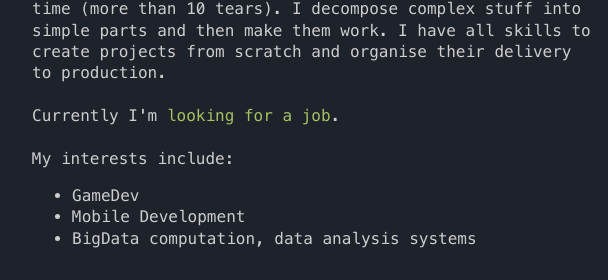
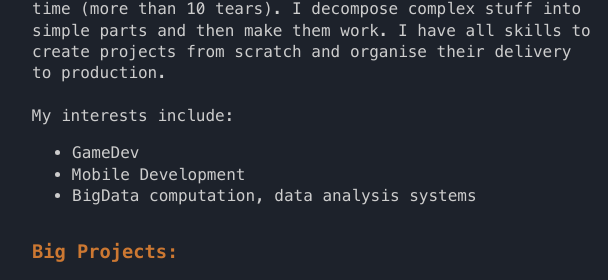
Before and after one commit to baitcode/baitcode.github.io, a website: page index.html in a window 1280 px wide. Shown: the part 380-660 px from the top of the page, 147-755 px from the left. Drawn offline with Linux system fonts and the light colour scheme.

Commit message:
* not looking for a job now

```diff
--- a/index.html
+++ b/index.html
@@ -45,7 +45,6 @@
             parts and then make them work. I have all skills to create projects from
             scratch and organise their delivery to production.<br />
             <br />
-            Currently I'm <span class="highlight">looking for a job</span>. <br /> <br />
 
             My interests include:
             <ul>
```
